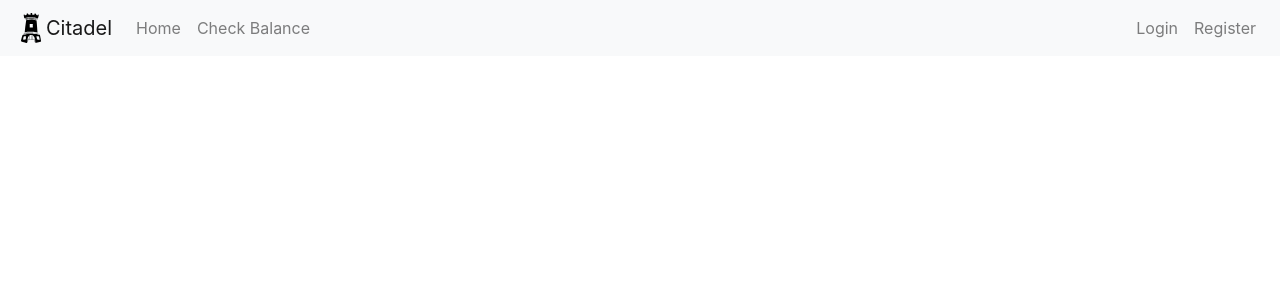
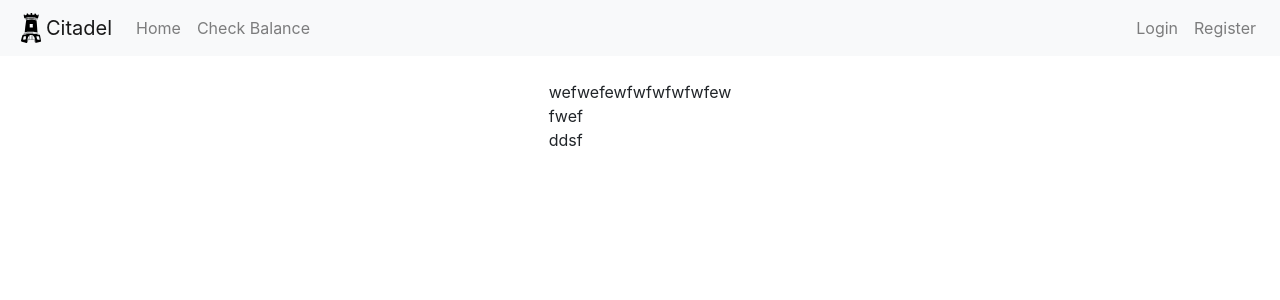
Before and after one commit to smottram2/SWE-2020-Group-7, a React (Create React App) app in the folder frontend/frontend-app/: page /checkbalance in a window 1280 px wide. Shown: the top 300 px of the page. Built offline with nearby package versions, Linux system fonts and the light colour scheme.

Commit message:
Fixes naming issue for CheckBalance component

```diff
--- a/frontend/frontend-app/src/App.js
+++ b/frontend/frontend-app/src/App.js
@@ -5,7 +5,7 @@ import Navbar from 'react-bootstrap/Navbar';
 import Nav from 'react-bootstrap/Nav';
 import Login from './components/Login/Login';
 import Register from './components/Register/Register';
-import checkBalance from './components/checkBalance/checkBalance';
+import CheckBalance from './components/CheckBalance/CheckBalance';
 import {
   BrowserRouter as Router,
   Switch,
@@ -51,9 +51,9 @@ function App() {
               <Register></Register>
             </div>
           </Route>
-          <Route path="/checkBalance">
+          <Route path="/checkbalance">
             <div className="d-flex justify-content-center">
-              <checkBalance></checkBalance>
+              <CheckBalance></CheckBalance>
             </div>
           </Route>
         </Switch>
--- a/frontend/frontend-app/src/components/checkBalance/checkBalance.js
+++ b/frontend/frontend-app/src/components/checkBalance/checkBalance.js
@@ -1,14 +1,12 @@
 import React from 'react';
-import './checkBalance.css';
-import Form from 'react-bootstrap/Form';
-import Button from 'react-bootstrap/Button';
+import './CheckBalance.css';
 
-const checkBalance = () => (
-    <div className="checkBalance">
+const CheckBalance = () => (
+    <div className="CheckBalance">
       wefwefewfwfwfwfwfew
       <div>fwef<div>ddsf</div></div>
     </div>
 
   );
 
-  export default checkBalance;
+  export default CheckBalance;
```
